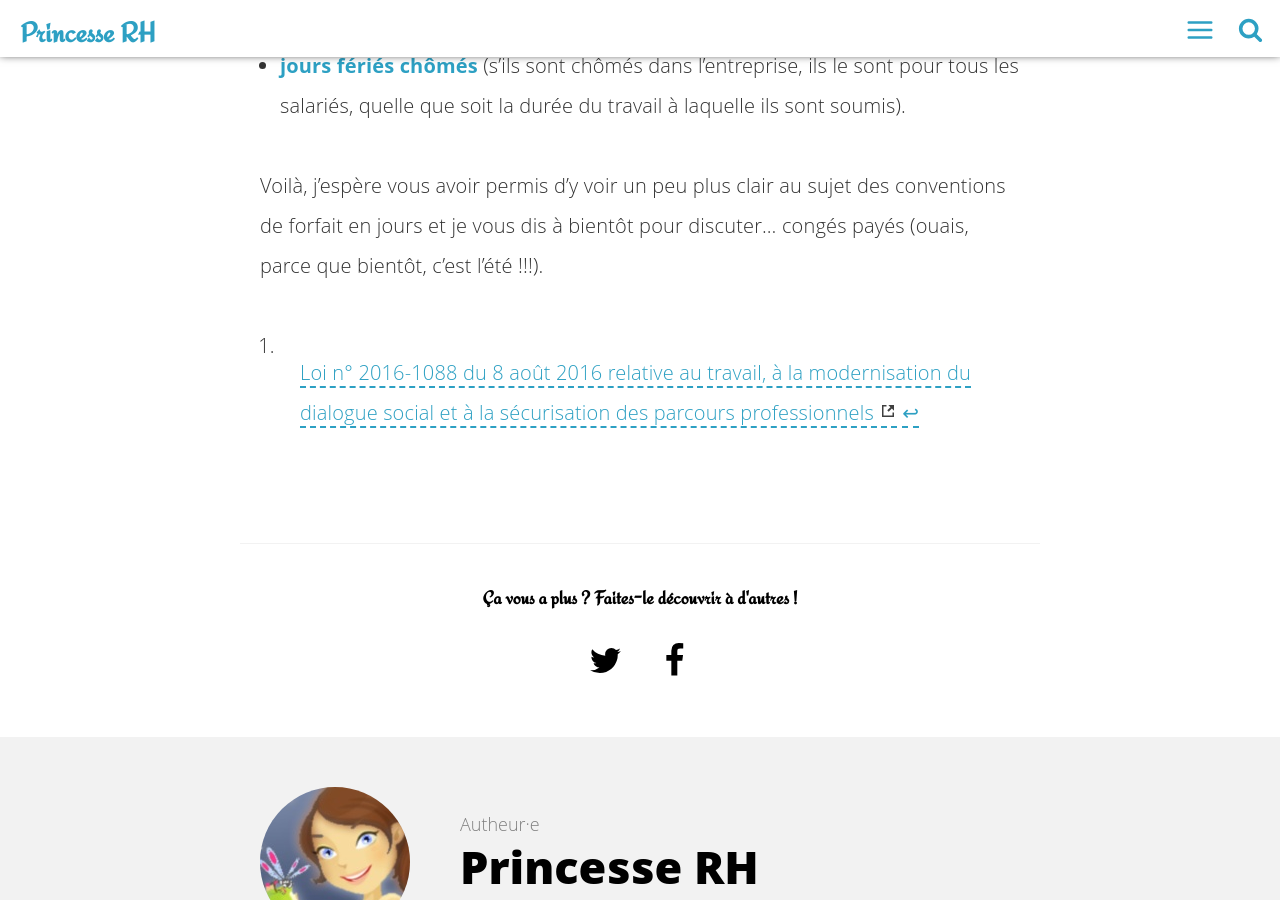
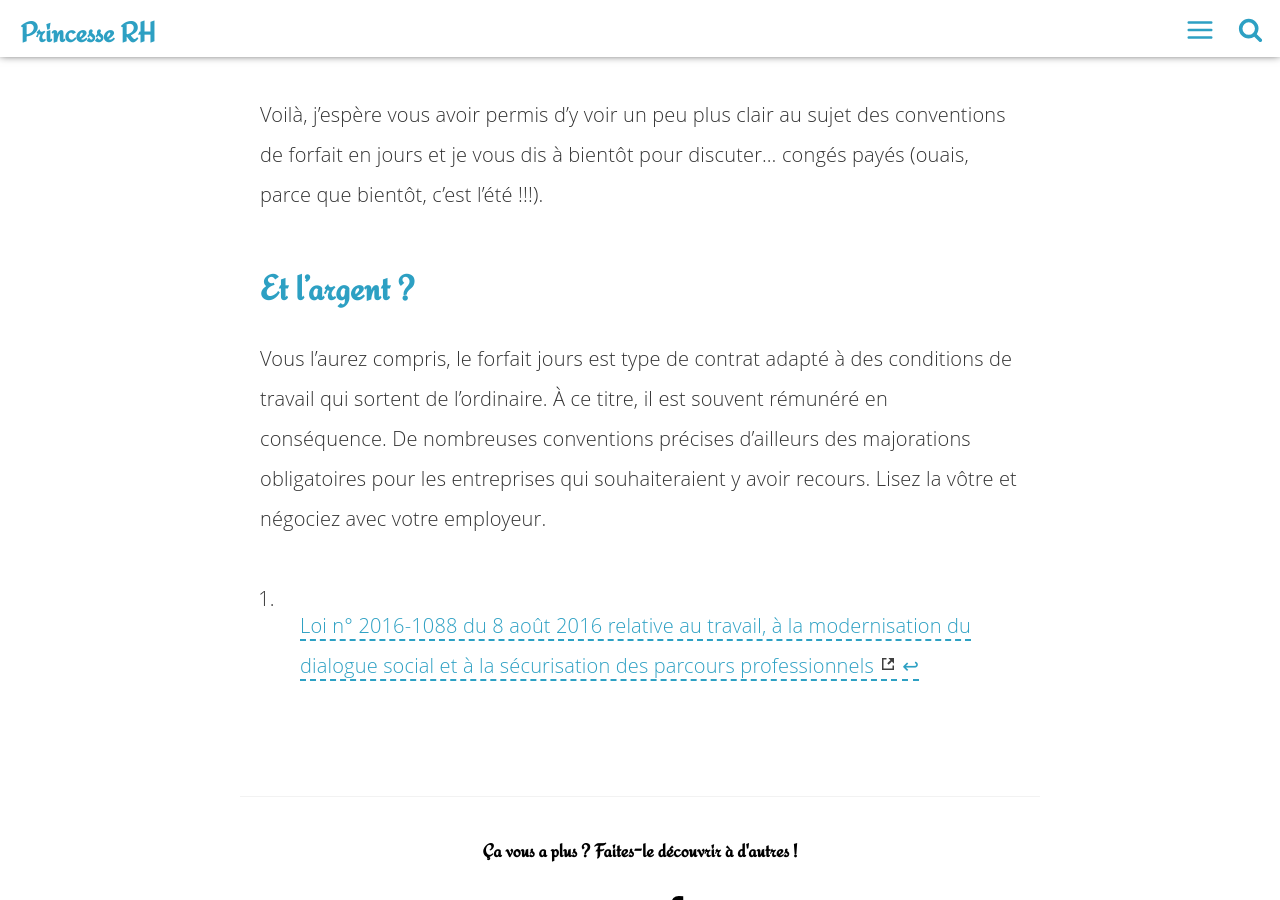
Before and after one commit to Libelilou/libelilou.github.io, a Jekyll site: the page built from _posts/rh/2017-05-08-forfait-jour.md, in a window 1280 px wide and 900 px high, scrolled down 8120 px. Built offline with Jekyll 4.4.1, drawn with Linux system fonts in a browser that asks for light colours; comment, search, counter and statistics services are not loaded.

Commit message:
Ajout paragraphe sur les sous

```diff
--- a/_posts/rh/2017-05-08-forfait-jour.md
+++ b/_posts/rh/2017-05-08-forfait-jour.md
@@ -9,7 +9,7 @@ Vous n'êtes d'ailleurs pas les seuls à vous poser des questions puisque la Cou
 
 [^ref]: [Loi n° 2016-1088 du 8 août 2016 relative au travail, à la modernisation du dialogue social et à la sécurisation des parcours professionnels](https://www.legifrance.gouv.fr/affichTexte.do?cidTexte=JORFTEXT000032983213&categorieLien=id)
 
-# Et euh… c'est quoi déjà le forfait jour ?
+## Et euh… c'est quoi déjà le forfait jour ?
 
 Bon alors, je répète pour ceux qui roupillent au fond de la classe, collés au radiateur : le nom complet c'est <q>convention de forfait en jours</q>, communément abrégé en "forfait jour".
 
@@ -30,7 +30,7 @@ Allez, parce que je vous aime bien, je vous remets ici le calcul de ces chiffres
 
 Qui sait ? les évolutions futures du droit du travail autoriseront (ou imposeront ?) peut-être le renoncement aux jours de congés payés, et à la moitié des repos hebdomadaires… Mais bon, on en est pas là [pour le moment](https://youtu.be/QglFGVDcuX8?t=5s). Passons plutôt à la question suivante : qui peut signer un contrat de ce type ?
 
-# Et moi, j'y ai droit ?
+## Et moi, j'y ai droit ?
 
 Démolissions direct l'<i lang="en">alternative fact</i> le plus répandu sur le forfait jour :
 
@@ -55,7 +55,7 @@ Eh ben non !!!
 
 Si votre poste justifie une convention de forfait en jours, c'est que vous ne pouvez être soumis à un horaire collectif… **quel qu'il soit** ! Donc oui, si ça vous chante et que vous pouvez atteindre vos objectifs, vous pouvez choisir de bosser entre 22h et 2h du matin. Donc, bien entendu, si vous avez besoin de vos collègues / clients / prestataires pour réaliser vos missions, vous aurez du mal à expliquer à votre employeur que vous ne serez jamais présent sur les mêmes plages horaires qu'eux. Mais dans les faits, l'employeur **ne peut pas** vous imposer des plages horaires de présence.
 
-# [Les bornes des limites](https://youtu.be/WtvUJURQDlU?t=24s)
+## [Les bornes des limites](https://youtu.be/WtvUJURQDlU?t=24s)
 
 Oui parce que bon, travailler plus que les autres, c'est bien joli, mais si c'est pour épuiser votre salarié au bout de 3 mois, c'est pas super rentable (je le rappelle, comme ça, là, mais les entreprises ne sont pas philantropes !).
 
@@ -63,7 +63,7 @@ Le principe, c'est que le salarié est autonome dans ses tâches et n'est pas so
 
 [Heureusement, il y a la loi](https://youtu.be/txxpbd440Ag?t=21s) pour protéger un peu les salariés, notamment celle du 08 août 2016 qui a renforcé le cadre juridique de ces conventions afin de garantir la sécurité et la santé du salarié.
 
-## [Négociation collective](https://youtu.be/JAvhnHzJZL4?t=52s)
+### [Négociation collective](https://youtu.be/JAvhnHzJZL4?t=52s)
 
 Déjà, il faut savoir que vous ne pouvez conclure une convention de ce type **que** si elle est prévue dans un accord collectif (accord de branche, convention collective) **et** qu'un certain nombre de conditions y sont stipulées. En effet, notamment depuis la nouvelle Loi travail, l'employeur doit garantir à ses salariés au forfait jours :
 
@@ -73,7 +73,7 @@ Déjà, il faut savoir que vous ne pouvez conclure une convention de ce type **q
 
 Les conventions de forfait en jours doivent donc être définies de façon assez complète dans un accord collectif et stipuler un certain nombre de clauses, listant notamment les postes sont concernés, la période de référence de 12 mois consécutifs (qui n'est pas forcément l'année civile), le nombre de jours (maximum 218 jours, car les 235 ne peuvent être atteignables que sur des cas particuliers, je le rappelle)… Ainsi que les moyens de s'assurer du respect des garanties que nous venons de voir (les clauses garantissant le droit à la santé et au repos des salariés) : modalités de contrôle de la charge de travail, périodicité des entretiens avec le salarié sur l'équilibre entre sa vie professionnelle et sa vie privée, droit à la déconnexion, etc.
 
-## Limites légales
+### Limites légales
 
 Même si son activité est très [libérée](https://youtu.be/TYc-SK1R9fQ?t=1m), le salarié au forfait en jours bénéficient tout de même des seuils légaux de :
 
@@ -83,3 +83,7 @@ Même si son activité est très [libérée](https://youtu.be/TYc-SK1R9fQ?t=1m),
 - **jours fériés chômés** (s'ils sont chômés dans l'entreprise, ils le sont pour tous les salariés, quelle que soit la durée du travail à laquelle ils sont soumis).
 
 Voilà, j'espère vous avoir permis d'y voir un peu plus clair au sujet des conventions de forfait en jours et je vous dis à bientôt pour discuter… congés payés (ouais, parce que bientôt, c'est l'été !!!).
+
+## Et l'argent ?
+
+Vous l'aurez compris, le forfait jours est type de contrat adapté à des conditions de travail qui sortent de l'ordinaire. À ce titre, il est souvent rémunéré en conséquence. De nombreuses conventions précises d'ailleurs des majorations obligatoires pour les entreprises qui souhaiteraient y avoir recours. Lisez la vôtre et négociez avec votre employeur.
```
